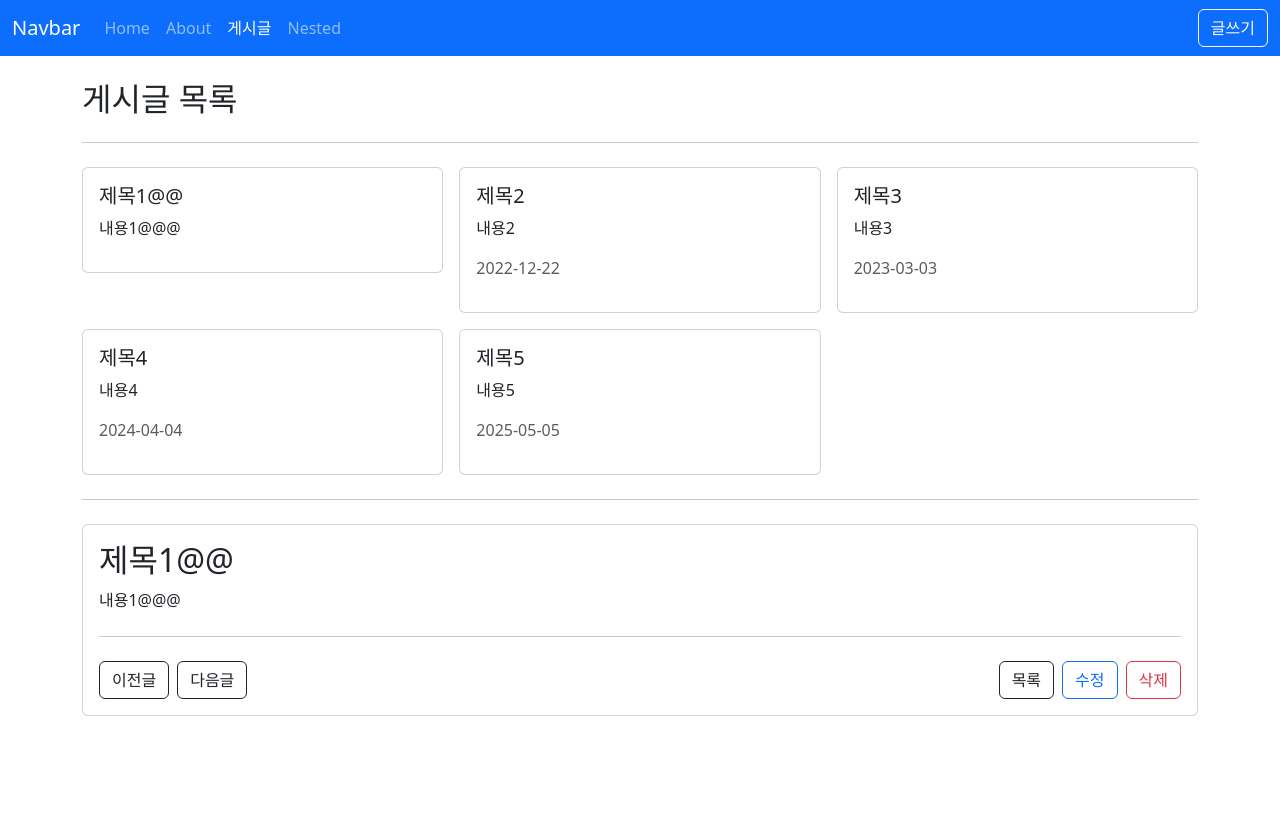
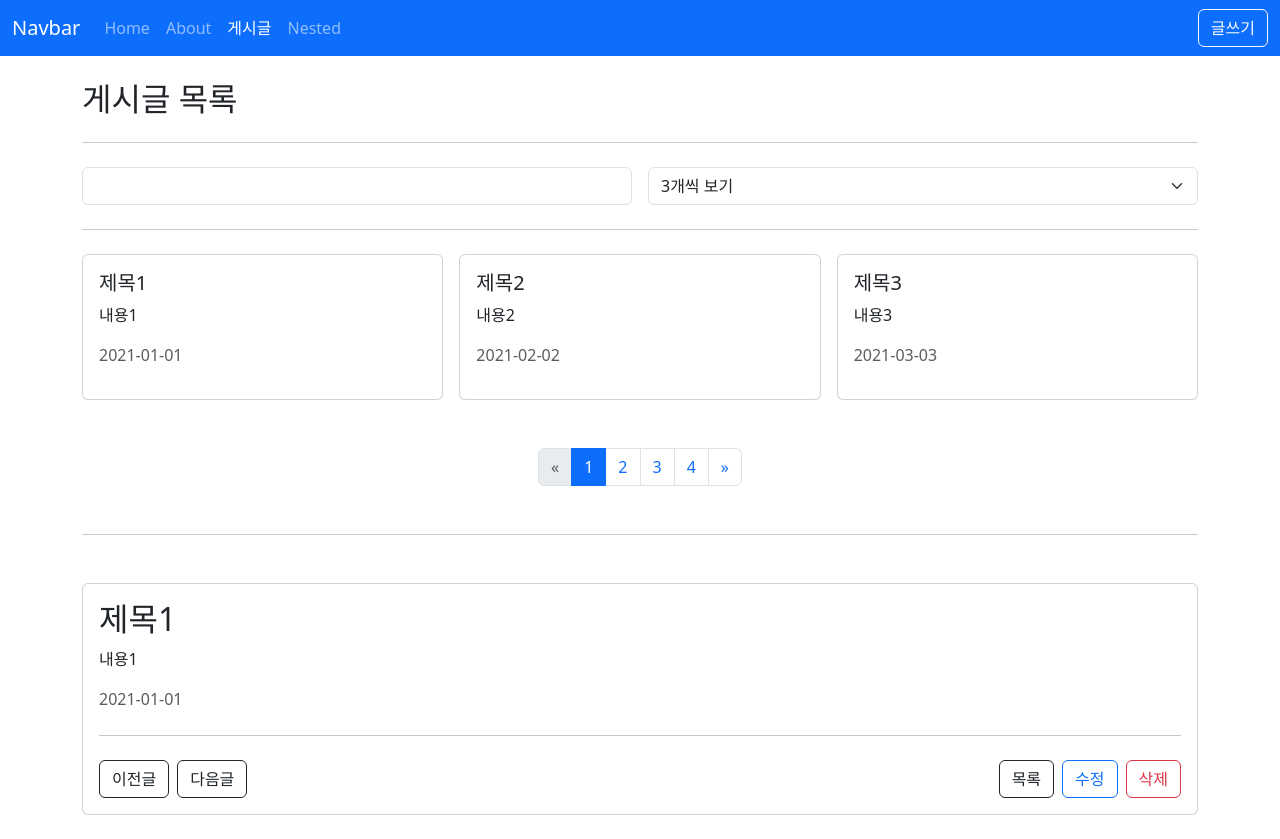
Before and after one commit to codnjs444/-Inflearn-Vue-Final-, a Vue app in the folder vue3-posts/: page /posts in a window 1280 px wide. Before the commit the page ends 800 px from the top, so only its background shows below. Built offline with nearby package versions, Linux system fonts and the light colour scheme; data requests are answered from the project's data file.

Commit message:
study : page + filter 기능 + json server 함수

```diff
--- a/vue3-posts/db.json
+++ b/vue3-posts/db.json
@@ -1,33 +1,64 @@
 {
   "posts": [
     {
-      "title": "제목1@@",
-      "content": "내용1@@@",
-      "id": 1
+      "id": 1,
+      "title": "제목1",
+      "content": "내용1",
+      "createAt": "2021-01-01"
     },
     {
       "id": 2,
       "title": "제목2",
       "content": "내용2",
-      "createAt": "2022-12-22"
+      "createAt": "2021-02-02"
     },
     {
       "id": 3,
       "title": "제목3",
       "content": "내용3",
-      "createAt": "2023-03-03"
+      "createAt": "2021-03-03"
     },
     {
       "id": 4,
       "title": "제목4",
       "content": "내용4",
-      "createAt": "2024-04-04"
+      "createAt": "2021-04-04"
     },
     {
       "id": 5,
       "title": "제목5",
       "content": "내용5",
-      "createAt": "2025-05-05"
+      "createAt": "2021-05-05"
+    },
+    {
+      "id": 6,
+      "title": "제목6",
+      "content": "내용6",
+      "createAt": "2021-06-06"
+    },
+    {
+      "id": 7,
+      "title": "제목7",
+      "content": "내용7",
+      "createAt": "2021-07-07"
+    },
+    {
+      "id": 8,
+      "title": "제목8",
+      "content": "내용8",
+      "createAt": "2021-08-08"
+    },
+    {
+      "id": 9,
+      "title": "제목9",
+      "content": "내용9",
+      "createAt": "2021-09-09"
+    },
+    {
+      "title": "데이터 입니다.",
+      "content": "데이터 입니다.",
+      "createdAt": 1727949251861,
+      "id": 10
     }
   ]
 }
--- a/vue3-posts/package.json
+++ b/vue3-posts/package.json
@@ -24,7 +24,7 @@
     "@vue/eslint-config-prettier": "^9.0.0",
     "eslint": "^8.57.0",
     "eslint-plugin-vue": "^9.23.0",
-    "json-server": "^0.17.4",
+    "json-server": "^0.17.0",
     "prettier": "^3.2.5",
     "vite": "^5.3.1"
   }
--- a/vue3-posts/src/api/posts.js
+++ b/vue3-posts/src/api/posts.js
@@ -1,15 +1,15 @@
 import axios from 'axios'
 // axios
 const posts = [
-  { id: 1, title: '제목1', content: '내용1', createAt: '2021-11-11' },
-  { id: 2, title: '제목2', content: '내용2', createAt: '2022-22-22' },
-  { id: 3, title: '제목3', content: '내용3', createAt: '2023-33-33' },
-  { id: 4, title: '제목4', content: '내용4', createAt: '2024-44-44' },
-  { id: 5, title: '제목5', content: '내용5', createAt: '2025-55-55' }
+  { id: 1, title: '제목1', content: '내용1', createdAt: '2021-11-11' },
+  { id: 2, title: '제목2', content: '내용2', createdAt: '2022-12-22' },
+  { id: 3, title: '제목3', content: '내용3', createdAt: '2023-03-03' },
+  { id: 4, title: '제목4', content: '내용4', createdAt: '2024-04-04' },
+  { id: 5, title: '제목5', content: '내용5', createdAt: '2025-05-05' }
 ]
 
-export function getPosts() {
-  return axios.get('http://localhost:5000/posts')
+export function getPosts(params) {
+  return axios.get('http://localhost:5000/posts', { params })
 }
 
 export function getPostByID(id) {
--- a/vue3-posts/src/views/posts/PostListView.vue
+++ b/vue3-posts/src/views/posts/PostListView.vue
@@ -1,6 +1,21 @@
 <template>
   <div>
     <h2>게시글 목록</h2>
+    <hr class="my-4" />
+    <form @submit.prevent="">
+      <div class="row g-3">
+        <div class="col">
+          <input v-model="params.title_like" type="text" class="form-control" />
+        </div>
+        <div class="col">
+          <select v-model="params._limit" class="form-select">
+            <option value="3">3개씩 보기</option>
+            <option value="6">6개씩 보기</option>
+            <option value="9">9개씩 보기</option>
+          </select>
+        </div>
+      </div>
+    </form>
     <hr class="my-4" />
     <div class="row g-3">
       <div v-for="post in posts" :key="post.id" class="col-4">
@@ -13,7 +28,29 @@
         </PostItem>
       </div>
     </div>
-    <hr class="my-4" />
+    <nav class="mt-5" aria-label="Page navigation example">
+      <ul class="pagination justify-content-center">
+        <li class="page-item" :class="{ disabled: !(params._page > 1) }">
+          <a class="page-link" href="#" @click.prevent="params._page--" aria-label="Previous">
+            <span aria-hidden="true">&laquo;</span>
+          </a>
+        </li>
+        <li
+          v-for="page in pageCount"
+          :key="page"
+          class="page-item"
+          :class="{ active: params._page === page }"
+        >
+          <a class="page-link" href="#" @click.prevent="params._page = page">{{ page }}</a>
+        </li>
+        <li class="page-item" :class="{ disabled: !(params._page < pageCount) }">
+          <a class="page-link" href="#" @click.prevent="params._page++" aria-label="Next">
+            <span aria-hidden="true">&raquo;</span>
+          </a>
+        </li>
+      </ul>
+    </nav>
+    <hr class="my-5" />
     <AppCard>
       <PostDetail :id="1"></PostDetail>
     </AppCard>
@@ -21,7 +58,7 @@
 </template>
 
 <script setup>
-import { ref } from 'vue'
+import { computed, ref, watchEffect } from 'vue'
 import PostItem from '../../components/posts/PostItem.vue'
 import PostDetail from '@/views/posts/PostDetailView.vue'
 import AppCard from '../../components/AppCard.vue'
@@ -30,28 +67,46 @@
 import { useRouter } from 'vue-router'
 
 const router = useRouter()
+const posts = ref([])
 
-const posts = ref([])
+const params = ref({
+  _sort: '-createdAt',
+  _page: 1,
+  _limit: 3,
+  title_like: ''
+})
+
+// pagination
+const totalCount = ref(0)
+const pageCount = computed(() => Math.ceil(totalCount.value / params.value._limit))
+
 const fetchPosts = async () => {
   try {
-    const { data } = await getPosts()
+    const { data, headers } = await getPosts(params.value) // async/await 방식
+    console.log('params:', params.value) // 쿼리 파라미터 확인
+
     posts.value = data
+    totalCount.value = headers['x-total-count']
   } catch (error) {
-    console.log(error)
+    console.error(error)
   }
-  // 방법 1 [ async 사용 ]
-  // const {data} = await getPosts()
+
+  // 방법 1 [ async/await 사용 ]
+  // const { data } = await getPosts(params.value)
   // posts.value = data
-  // 방법 2 [ promise 사용]
-  // getPosts().then((response) => {
-  //   console.log('response', response)
-  // }) .catch(error => {
+
+  // 방법 2 [ promise 사용 ]
+  // getPosts(params.value).then((response) => {
+  //   posts.value = response.data
+  // }).catch((error) => {
   //   console.log('error:', error)
   // })
-  // 방법 3 [ 바로 주입 ]
-  // {{ dataL posts.value } = await getPosts()}
+
+  // 방법 3 [ 객체 구조 분해 할당 방식으로 바로 주입 ]
+  // ({ data: posts.value } = await getPosts(params.value))
 }
-fetchPosts()
+watchEffect(fetchPosts)
+// fetchPosts()
 
 // http://localhost:5173/posts/1?searchText=hello#world!
 const goPage = (id) => {
```
Also changed, not shown: 1 other file (tests, documents, lock files or other folders).
